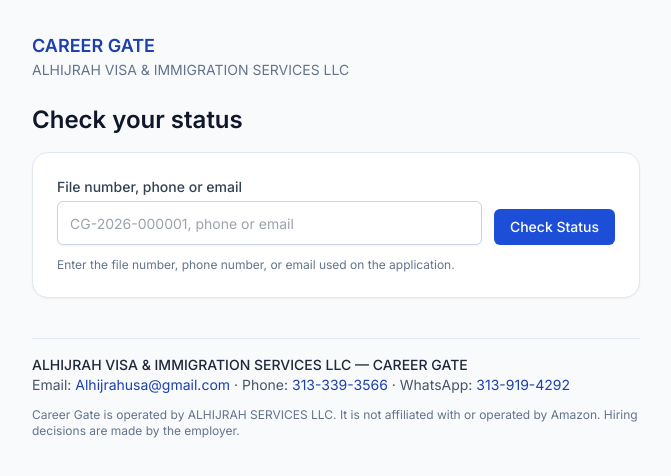
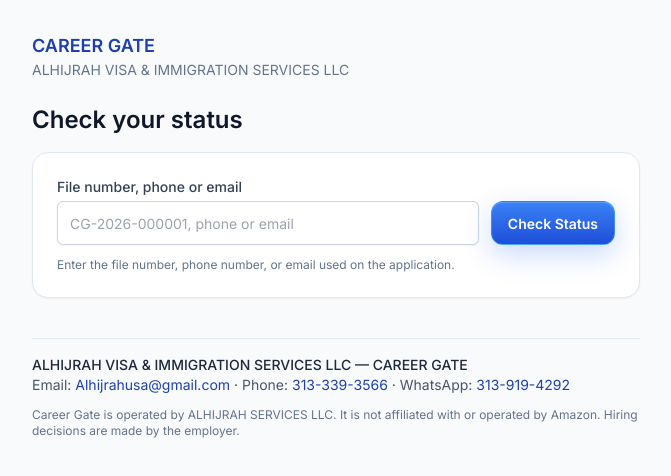
Before and after one commit to alhijrahusa-stack/alhijrah-caseflow, a Next.js app in the folder career-gate/: page /status in a window 1280 px wide. Shown: the top 476 px of the page, without its empty margins (304-975 px from the left). Built offline with nearby package versions, Linux system fonts and the light colour scheme.

Commit message:
Upgrade shared button interaction and readability

```diff
--- a/career-gate/components/ui/Button.tsx
+++ b/career-gate/components/ui/Button.tsx
@@ -2,11 +2,25 @@ import type { ButtonHTMLAttributes } from "react";
 
 type Variant = "primary" | "secondary" | "danger" | "ghost";
 
+const base =
+  "inline-flex min-h-11 items-center justify-center gap-2 rounded-xl px-4 text-[14px] font-semibold " +
+  "transform-gpu transition-[transform,filter,box-shadow,border-color,background-color,color] duration-150 ease-out " +
+  "hover:-translate-y-px active:translate-y-0 active:scale-[.985] " +
+  "focus-visible:outline-none focus-visible:ring-2 focus-visible:ring-cyan-300/40 " +
+  "disabled:pointer-events-none disabled:opacity-50 motion-reduce:transform-none motion-reduce:transition-none";
+
 const styles: Record<Variant, string> = {
-  primary: "bg-brand-600 text-white hover:bg-brand-700 disabled:bg-brand-500/50",
-  secondary: "border border-slate-300 bg-white text-slate-800 hover:bg-slate-50",
-  danger: "bg-red-600 text-white hover:bg-red-700 disabled:bg-red-600/50",
-  ghost: "text-slate-600 hover:bg-slate-100",
+  primary:
+    "border border-cyan-300/30 bg-gradient-to-b from-blue-500 to-blue-700 text-white " +
+    "shadow-[0_10px_28px_rgba(37,99,235,.24),inset_0_1px_0_rgba(255,255,255,.18)] hover:brightness-105",
+  secondary:
+    "border border-white/10 bg-white/[.035] text-slate-200 " +
+    "hover:border-cyan-300/20 hover:bg-cyan-300/[.045] hover:shadow-[0_8px_24px_rgba(34,211,238,.06)]",
+  danger:
+    "border border-red-300/25 bg-gradient-to-b from-red-500 to-red-700 text-white " +
+    "shadow-[0_10px_28px_rgba(220,38,38,.18)] hover:brightness-105",
+  ghost:
+    "border border-transparent text-slate-300 hover:border-cyan-300/15 hover:bg-white/[.04] hover:text-white",
 };
 
 export function Button({
@@ -15,11 +29,5 @@ export function Button({
   type = "button",
   ...props
 }: ButtonHTMLAttributes<HTMLButtonElement> & { variant?: Variant }) {
-  return (
-    <button
-      type={type}
-      className={`inline-flex items-center justify-center gap-2 rounded-md px-4 py-2 text-sm font-medium transition-colors disabled:cursor-not-allowed ${styles[variant]} ${className}`}
-      {...props}
-    />
-  );
+  return <button type={type} className={`${base} ${styles[variant]} ${className}`} {...props} />;
 }
```
